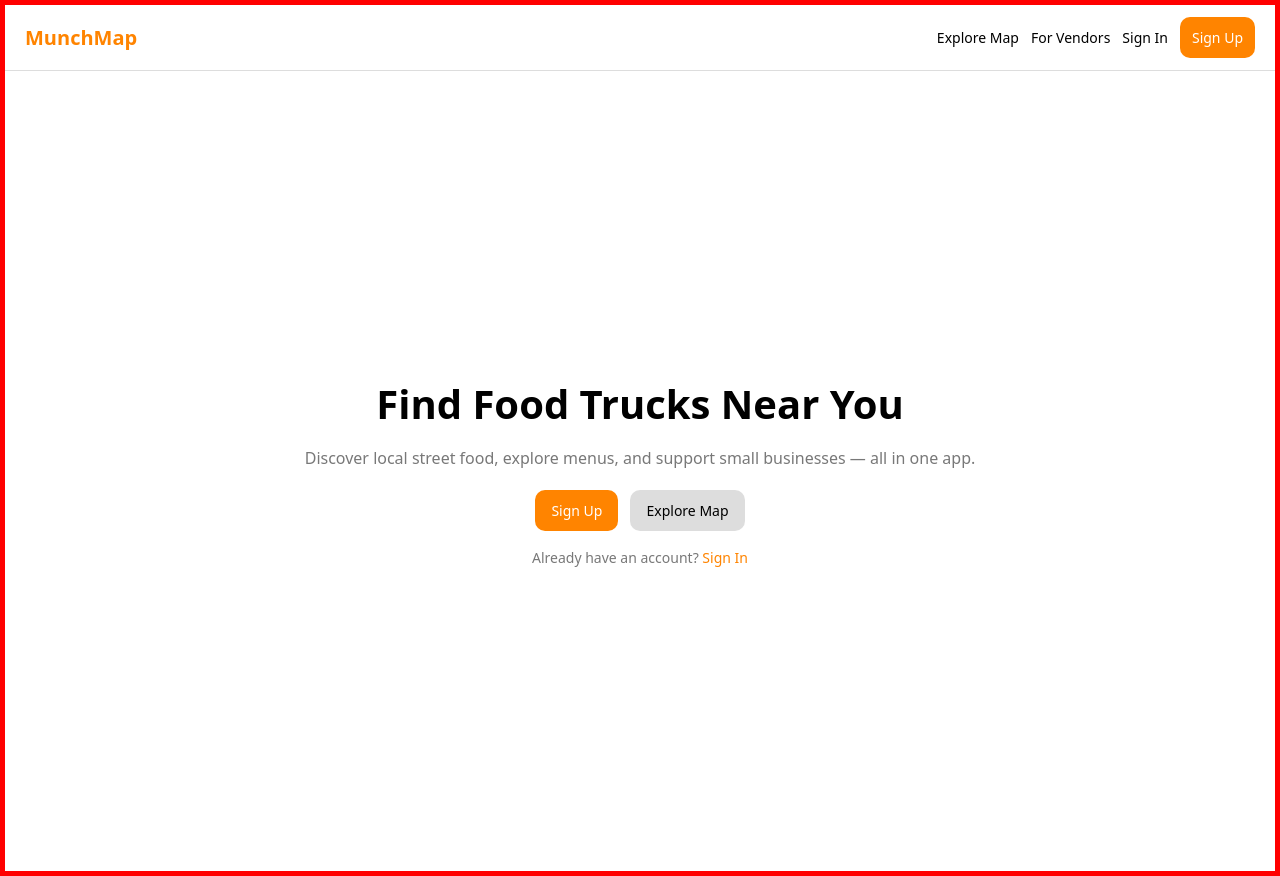
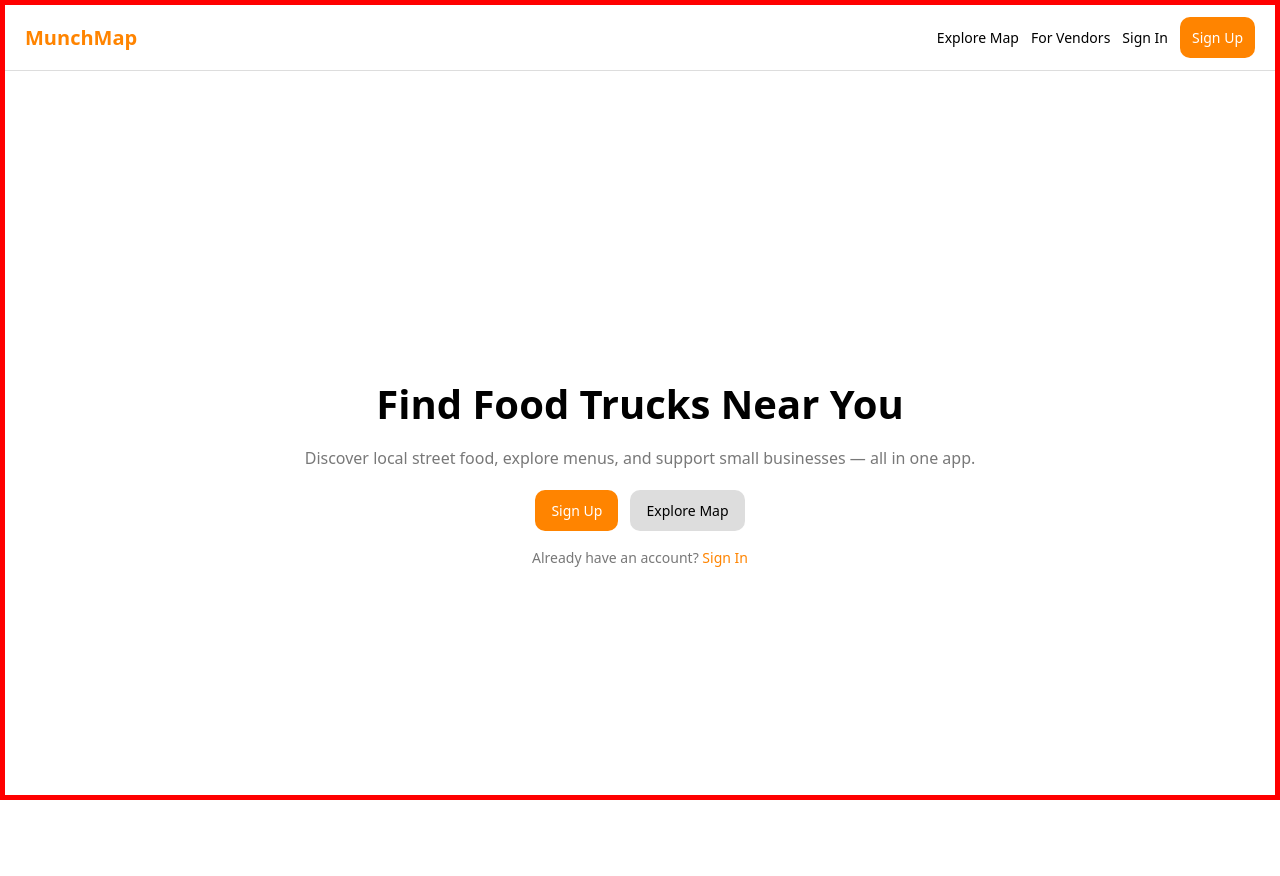
Before and after one commit to juan-phzy/foodtruck-app-web, a Next.js app: page / in a window 1280 px wide. After the commit the page ends 800 px from the top, so only its background shows below. Built offline with nearby package versions, Linux system fonts and the light colour scheme; no server answers.

Commit message:
it didnt fix lol, try #2 for correct page height

```diff
--- a/app/globals.css
+++ b/app/globals.css
@@ -52,6 +52,12 @@
   --radius-md: 10px;
   --radius-lg: 15px;
   --radius-full: 20px;
+
+  /* === Safe Area Insets === */
+  --safe-area-inset-top: env(safe-area-inset-top, 0px);
+  --safe-area-inset-bottom: env(safe-area-inset-bottom, 16px);
+  --safe-area-inset-left: env(safe-area-inset-left, 0px);
+  --safe-area-inset-right: env(safe-area-inset-right, 0px);
 }
 
 /* === Best Practices Reset === */
@@ -64,12 +70,19 @@
   text-rendering: optimizeLegibility;
 }
 
-html, body {
+html {
   margin: 0;
   padding: 0;
   height: 100%;
   width: 100%;
-  min-height: 100vh;
+}
+
+body {
+  margin: 0;
+  padding: 0;
+  height: 100%; /* Standard height */
+  height: 100dvh; /* Dynamic viewport height for modern browsers */
+  width: 100%;
   background-color: var(--color-white);
   color: var(--color-black);
   -webkit-font-smoothing: antialiased;
@@ -78,6 +91,12 @@ html, body {
   box-sizing: border-box;
   display: flex;
   flex-direction: column;
+  overflow: hidden; /* Prevent scrolling on body */
+  position: fixed; /* Fix body to prevent Safari toolbar from causing resize issues */
+  top: 0;
+  left: 0;
+  right: 0;
+  bottom: 0;
 }
 
 /* Make images scale nicely */
@@ -87,7 +106,7 @@ img, picture, video, canvas, svg {
   height: auto;
 }
 
-/* 6. Improve form element appearance consistency */
+/* Improve form element appearance consistency */
 input, button, textarea, select {
   font: inherit;
   color: inherit;
@@ -98,5 +117,34 @@ input, button, textarea, select {
   position: relative;
   display: flex;
   flex-direction: column;
-  border: 5px solid red
+  border: 5px solid red;
+  height: 100%;
+  overflow: hidden;
+  /* Respect safe areas */
+  padding-bottom: var(--safe-area-inset-bottom);
+  padding-top: var(--safe-area-inset-top);
+  padding-left: var(--safe-area-inset-left);
+  padding-right: var(--safe-area-inset-right);
 }
+
+/* Mapbox control styling */
+.mapboxgl-ctrl svg path {
+  fill: var(--color-black);
+}
+
+.mapboxgl-ctrl-attrib-inner a {
+  color: var(--color-gray-dark);
+}
+
+/* Mapbox popup styling */
+.mapboxgl-popup-content {
+  border-radius: var(--radius-md);
+  padding: var(--space-md);
+  box-shadow: 0 2px 10px rgba(0, 0, 0, 0.1);
+}
+
+.mapboxgl-popup-close-button {
+  font-size: 18px;
+  padding: 4px 8px;
+  color: var(--color-gray-dark);
+}
--- a/app/layout.tsx
+++ b/app/layout.tsx
@@ -1,4 +1,4 @@
-import type { Metadata } from "next";
+import type { Metadata, Viewport } from "next";
 import "./globals.css";
 
 import ClientLayout from "@/components/navigation/ClientLayout";
@@ -9,8 +9,14 @@ import PublicNavBar from "@/components/navigation/PublicNavBar";
 export const metadata: Metadata = {
     title: "Create Next App",
     description: "Generated by create next app",
-    viewport: "width=device-width, initial-scale=1, viewport-fit=cover",
 };
+
+export const viewport: Viewport = {
+    width: "device-width",
+    initialScale: 1,
+    viewportFit: "cover",
+    userScalable: false,
+}
 
 export default function RootLayout({
     children,
```
Also changed, not shown: app/user/map/page.module.css (+14 -11 lines).
